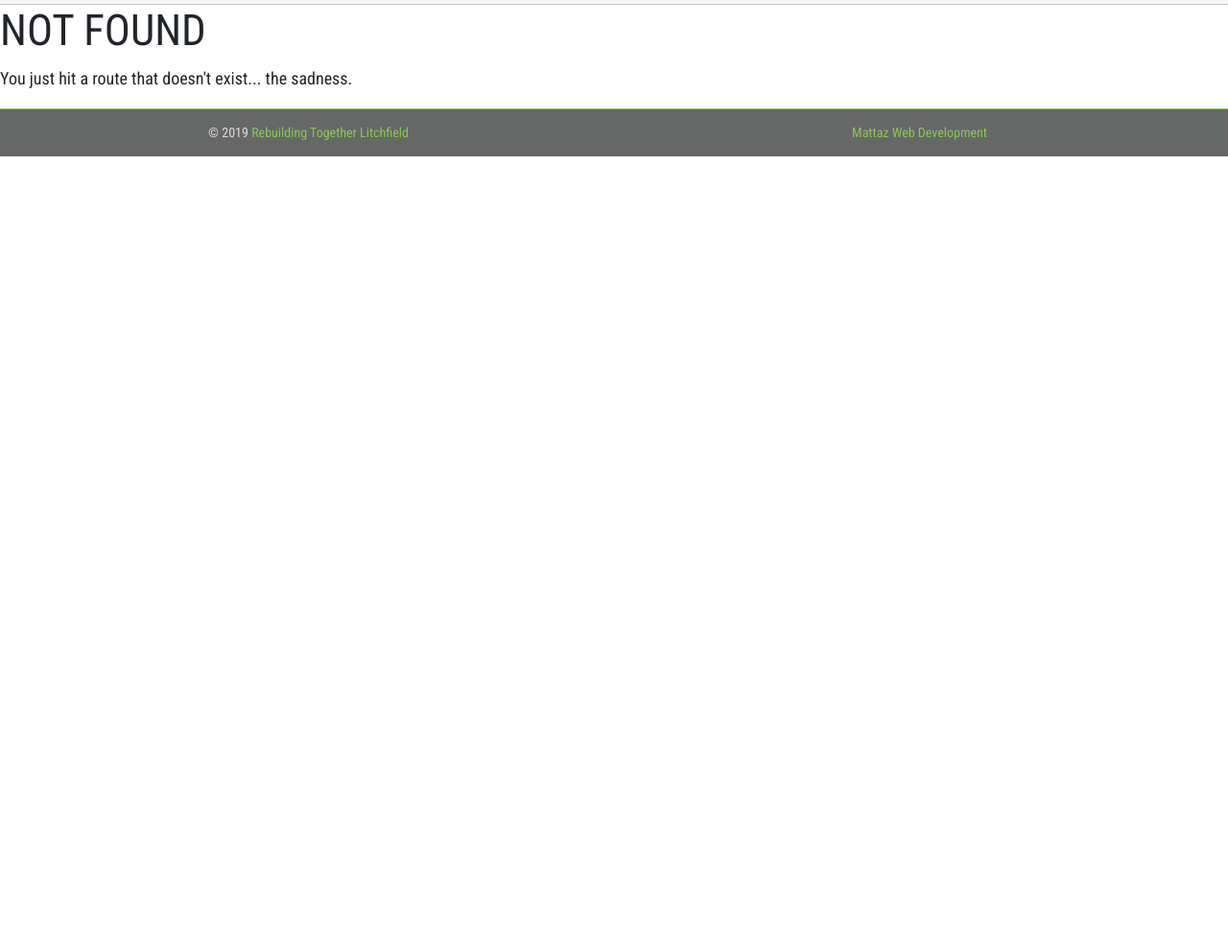
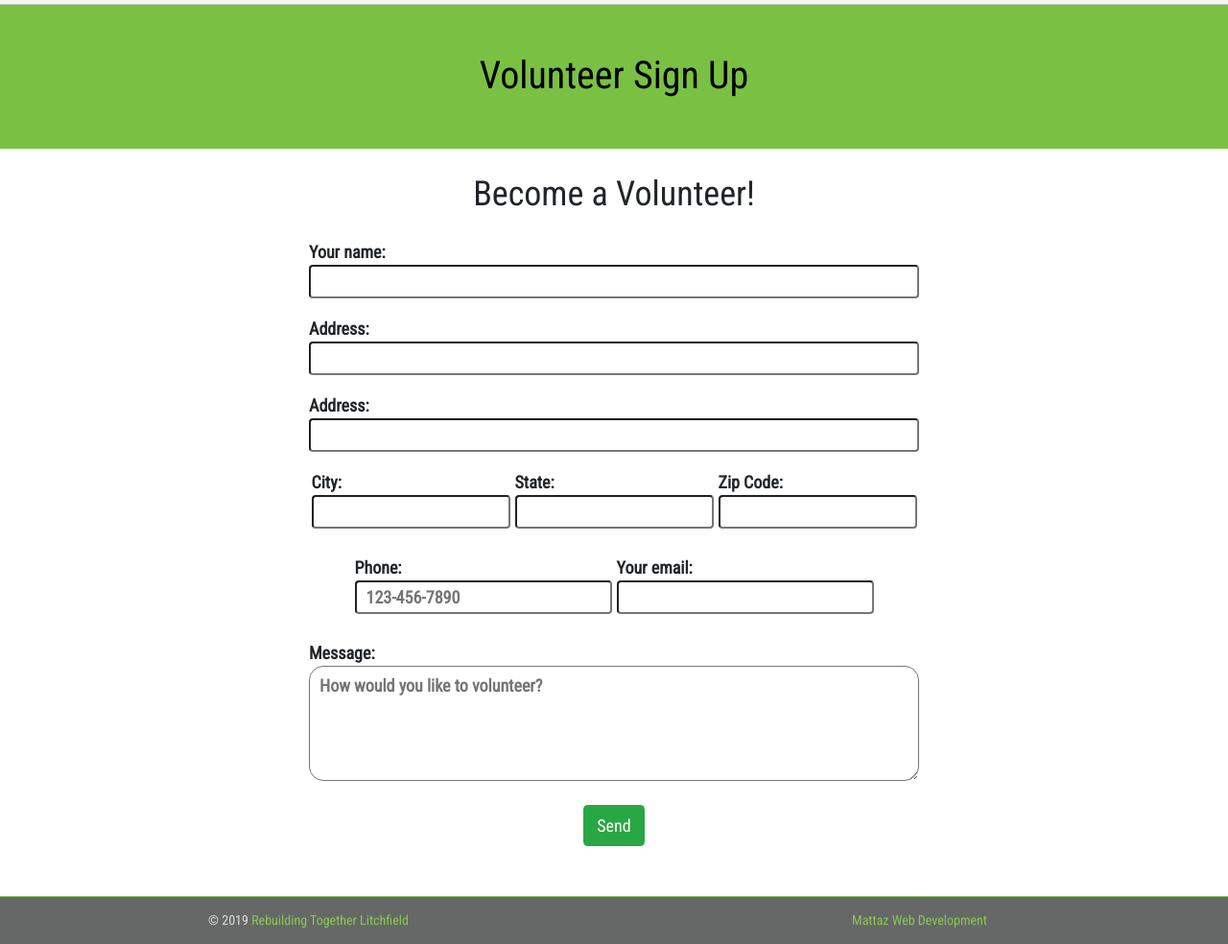
Before and after one commit to RebuildingTogetherLitchfield/rebuilding.website, a Gatsby site: page /volunteer-form in a window 1280 px wide. Before the commit this address had no page. Shown: the part 68-1052 px from the top of the page at 96% size. Before the commit the page ends 800 px from the top, so only its background shows below. Built offline with nearby package versions, Linux system fonts and the light colour scheme; Gatsby itself is replaced by a stand-in of ours.

Commit message:
built netlify contact form for volunteer sign-ups

```diff
--- /dev/null
+++ b/src/pages/volunteer-form.js
@@ -0,0 +1,143 @@
+import React from "react"
+import { navigate } from "gatsby"
+import Layout from "../components/Layout"
+import Seo from "../components/Seo"
+import Header from "../components/Header"
+import "../styles/volunteer-form.css"
+
+function encode(data) {
+  return Object.keys(data)
+    .map(key => encodeURIComponent(key) + "=" + encodeURIComponent(data[key]))
+    .join("&")
+}
+
+export default function Contact() {
+  const [state, setState] = React.useState({})
+
+  const handleChange = e => {
+    setState({ ...state, [e.target.name]: e.target.value })
+  }
+
+  const handleSubmit = e => {
+    e.preventDefault()
+    const form = e.target
+    fetch("/", {
+      method: "POST",
+      headers: { "Content-Type": "application/x-www-form-urlencoded" },
+      body: encode({
+        "form-name": form.getAttribute("name"),
+        ...state,
+      }),
+    })
+      .then(() => navigate(form.getAttribute("action")))
+      .catch(error => alert(error))
+  }
+
+  return (
+    <Layout>
+      <Seo title="Volunteer Sign Up Form" />
+      <Header pageHeading="Volunteer Sign Up" />
+      <div className="container center">
+        <h2 className="vol-form-heading">Become a Volunteer!</h2>
+        <form
+          name="contact"
+          method="post"
+          action="/thanks/"
+          data-netlify="true"
+          data-netlify-honeypot="bot-field"
+          onSubmit={handleSubmit}
+        >
+          <input type="hidden" name="form-name" value="contact" />
+          <p hidden>
+            <label>
+              Don’t fill this out:{" "}
+              <input name="bot-field" onChange={handleChange} />
+            </label>
+          </p>
+          <p>
+            <label className="form-label">
+              Your name:
+              <br />
+              <input type="text" name="name" required onChange={handleChange} />
+            </label>
+          </p>
+          <p>
+            <label className="form-label">
+              Address:
+              <br />
+              <input
+                type="text"
+                name="address1"
+                required
+                onChange={handleChange}
+              />
+            </label>
+          </p>
+          <p>
+            <label className="form-label">
+              Address:
+              <br />
+              <input type="text" name="address2" onChange={handleChange} />
+            </label>
+          </p>
+          <p>
+            <label className="form-label city">
+              City:
+              <br />
+              <input type="text" name="city" onChange={handleChange} />
+            </label>
+            <label className="form-label state">
+              State:
+              <br />
+              <input type="text" name="state" onChange={handleChange} />
+            </label>
+            <label className="form-label zip">
+              Zip Code:
+              <br />
+              <input type="number" name="zip" onChange={handleChange} />
+            </label>
+          </p>
+          <p>
+            <label className="form-label phone">
+              Phone:
+              <br />
+              <input
+                type="tel"
+                name="phone"
+                pattern="[0-9]{3}-[0-9]{3}-[0-9]{4}"
+                placeholder="123-456-7890"
+                onChange={handleChange}
+              />
+            </label>
+            <label className="form-label">
+              Your email:
+              <br />
+              <input
+                type="email"
+                name="email"
+                required
+                onChange={handleChange}
+              />
+            </label>
+          </p>
+          <p>
+            <label className="form-label">
+              Message:
+              <br />
+              <textarea
+                name="message"
+                placeholder="How would you like to volunteer?"
+                onChange={handleChange}
+              />
+            </label>
+          </p>
+          <p className="send-btn">
+            <button className="btn btn-success" type="submit">
+              Send
+            </button>
+          </p>
+        </form>
+      </div>
+    </Layout>
+  )
+}
--- /dev/null
+++ b/src/styles/volunteer-form.css
@@ -0,0 +1,143 @@
+* {
+  font-family: "Roboto Condensed", sans-serif;
+  margin: 0;
+}
+
+form {
+  padding-top: 16px;
+  border-radius: 15px;
+}
+
+.vol-form-heading {
+  margin-top: 26px;
+}
+
+.form-label {
+  font-size: 1em;
+  font-weight: bold;
+  text-align: left;
+}
+
+input[type="text"],
+[type="number"],
+[type="email"],
+[type="tel"] {
+  width: 100%;
+  padding: 2px 10px;
+  border-radius: 4px;
+}
+
+textarea {
+  width: 636px;
+  height: 120px;
+  padding: 6px 10px;
+  border-radius: 15px;
+}
+
+textarea:focus {
+  outline: 0;
+  border: 2px solid red;
+  border-radius: 15px;
+  background-color: rgba(51, 204, 102, 0.2);
+}
+input[name="name"] {
+  width: 636px;
+}
+
+input[name="name"]:focus {
+  outline: 0;
+  border: 2px solid red;
+  background-color: rgba(51, 204, 102, 0.2);
+}
+
+input[name="address1"] {
+  width: 636px;
+}
+
+input[name="address1"]:focus {
+  outline: 0;
+  border: 2px solid red;
+  background-color: rgba(51, 204, 102, 0.2);
+}
+
+input[name="address2"] {
+  width: 636px;
+}
+
+input[name="address2"]:focus {
+  background-color: rgba(51, 204, 102, 0.2);
+}
+
+input[name="phone"] {
+  width: 268px;
+}
+
+input[name="phone"]:focus {
+  background-color: rgba(51, 204, 102, 0.2);
+}
+
+input[name="email"] {
+  width: 268px;
+}
+
+input[name="email"]:focus {
+  outline: 0;
+  border: 2px solid red;
+  background-color: rgba(51, 204, 102, 0.2);
+}
+
+input[name="city"]:focus {
+  background-color: rgba(51, 204, 102, 0.2);
+}
+
+input[name="state"]:focus {
+  background-color: rgba(51, 204, 102, 0.2);
+}
+
+input[name="zip"]:focus {
+  background-color: rgba(51, 204, 102, 0.2);
+}
+.city {
+  padding-right: 5px;
+}
+
+.state {
+  padding-right: 5px;
+}
+
+.phone {
+  padding-right: 5px;
+}
+
+.send-btn {
+  padding-bottom: 26px;
+}
+
+@media (max-width: 768px) {
+  textarea {
+    width: 80vw;
+    height: 120px;
+    padding: 6px 10px;
+  }
+
+  input[name="name"] {
+    width: 80vw;
+  }
+
+  input[name="address1"] {
+    width: 80vw;
+  }
+
+  input[name="address2"] {
+    width: 80vw;
+  }
+  input[name="city"] {
+    width: 168px;
+  }
+  input[name="state"] {
+    width: 168px;
+  }
+  input[name="zip"] {
+    width: 168px;
+  }
+}
```
Also changed, not shown: src/pages/volunteer.js (+13 -5 lines).
